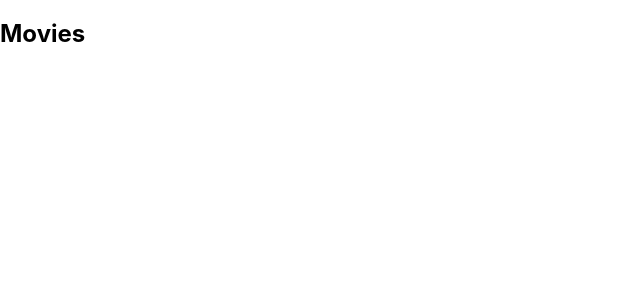
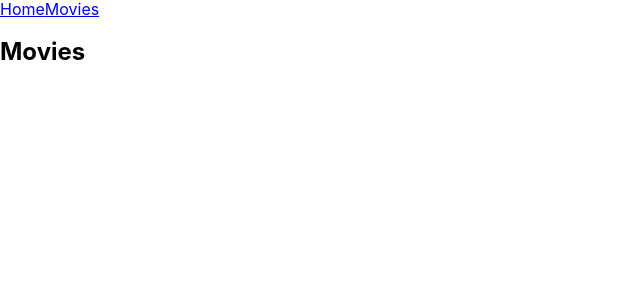
Before and after one commit to yura-prots/goit-react-hw-05-movies, a React (Create React App) app: page /goit-react-hw-05-movies/movies in a window 1280 px wide. Shown: the top 300 px of the page, without its empty margins (0-640 px from the left). Built offline with nearby package versions, Linux system fonts and the light colour scheme.

Commit message:
add SharedLayout

```diff
--- a/src/components/App/App.jsx
+++ b/src/components/App/App.jsx
@@ -1,16 +1,26 @@
 import { Route, Routes } from 'react-router-dom';
 
-import HomePage from 'pages/Home';
-import MoviesPage from 'pages/Movies';
-import MoviesDetailsPage from 'pages/MoviesDetails';
+import SharedLayout from 'components/SharedLayout';
+import HomePage from 'pages/HomePage';
+import MoviesPage from 'pages/MoviesPage';
+import MoviesDetailsPage from 'pages/MoviesDetailsPage';
+import Cast from 'components/Cast';
+import Reviews from 'components/Reviews';
 
 const App = () => {
   return (
     <div>
       <Routes>
-        <Route path="/" element={<HomePage />} />
-        <Route path="/movies" element={<MoviesPage />} />
-        <Route path="/movies/:movieId" element={<MoviesDetailsPage />} />
+        <Route path="/" element={<SharedLayout />}>
+          <Route index element={<HomePage />} />
+          <Route path="/movies" element={<MoviesPage />} />
+          <Route path="/movies/:movieId" element={<MoviesDetailsPage />}>
+            <Route path="cast" element={<Cast />} />
+            <Route path="reviews" element={<Reviews />} />
+          </Route>
+        </Route>
+
+        <Route path="*" element={<HomePage />} />
       </Routes>
     </div>
   );
--- /dev/null
+++ b/src/components/SharedLayout/SharedLayout.jsx
@@ -0,0 +1,16 @@
+import { NavLink, Outlet } from 'react-router-dom';
+
+const SharedLayout = () => {
+  return (
+    <header>
+      <nav>
+        <NavLink to="/">Home</NavLink>
+        <NavLink to="/movies">Movies</NavLink>
+      </nav>
+
+      <Outlet />
+    </header>
+  );
+};
+
+export default SharedLayout;
--- /dev/null
+++ b/src/components/SharedLayout/index.js
@@ -0,0 +1 @@
+export { default } from './SharedLayout';
```
Also changed, not shown: src/pages/HomePage/HomePage.jsx (renamed from src/pages/Home/HomePage.jsx), src/pages/HomePage/index.js (renamed from src/pages/Home/index.js), src/pages/MoviesDetailsPage/MoviesDetails.jsx (renamed from src/pages/MoviesDetails/MoviesDetails.jsx), src/pages/MoviesDetailsPage/index.js (renamed from src/pages/MoviesDetails/index.js), src/pages/MoviesPage/MoviesPage.jsx (renamed from src/pages/Movies/MoviesPage.jsx), src/pages/MoviesPage/index.js (renamed from src/pages/Movies/index.js).
